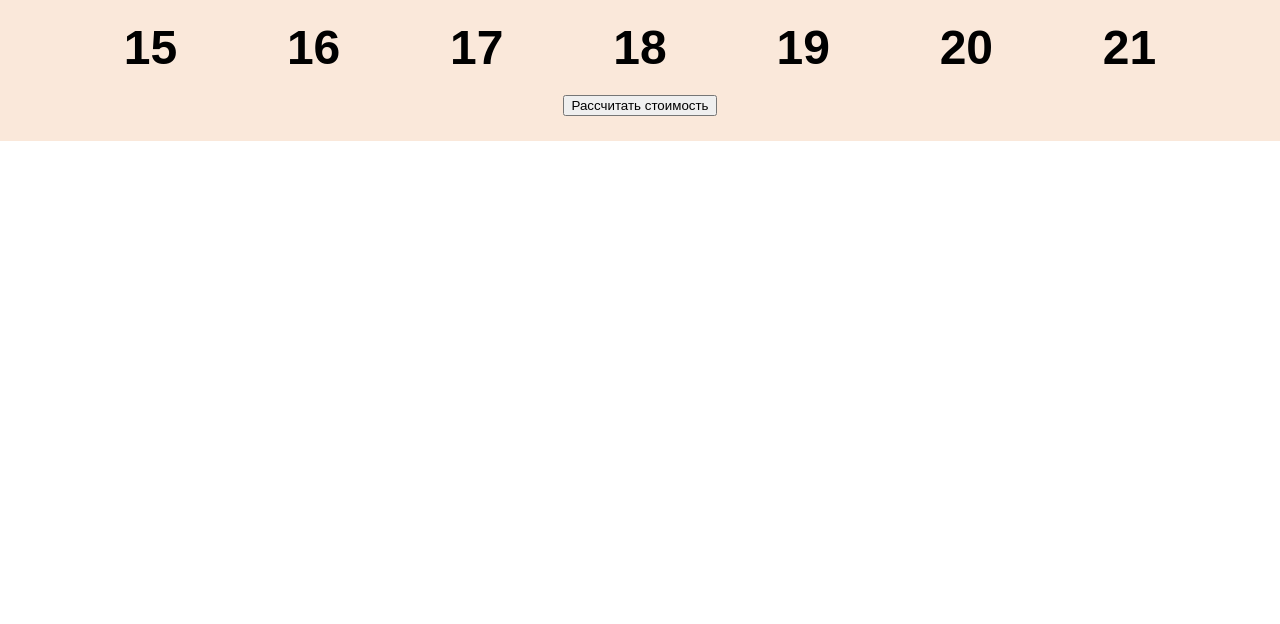
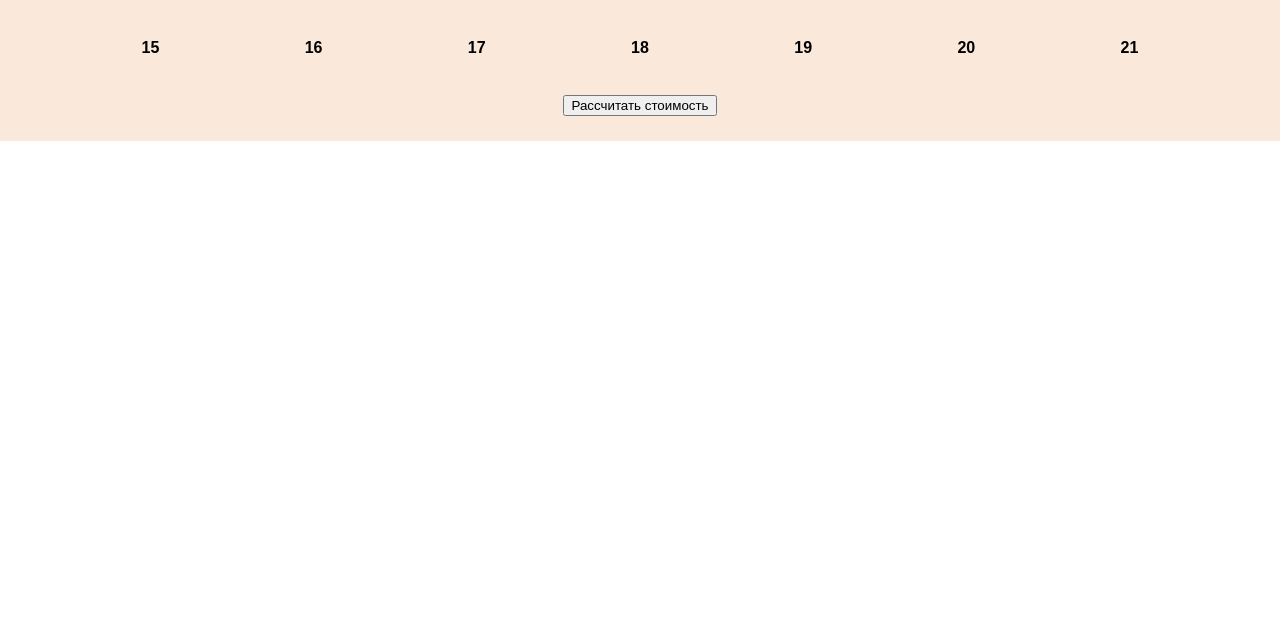
Before and after one commit to IlyaStepanov1104/Ariel, a plain HTML site: page index.html in a window 1280 px wide. Shown: the part 176-800 px from the top of the page. Drawn offline with Linux system fonts and the light colour scheme.

Commit message:
Update style.css

```diff
--- a/assets/css/style.css
+++ b/assets/css/style.css
@@ -5,10 +5,10 @@ html, body{
 	font-family: 'Jost', sans-serif;
 	overflow-x: hidden;
 }
- a:link { text-decoration: none; color: black}
- a:visited { text-decoration: none; color: black}
- a:active { text-decoration: none; color: black}
- a:hover {text-decoration: none; color: black}
+a:link {text-decoration: none; color: black}
+a:visited {text-decoration: none; color: black}
+a:active {text-decoration: none; color: black}
+a:hover {text-decoration: none; color: black}
 h1, h2, h3, h4, h5, h6{
 	margin: 0;
 }
@@ -40,7 +40,7 @@ h1, h2, h3, h4, h5, h6{
 
 .day{
 	color: #000;
-	font-size: 3em;
+	font-size: 100%;
 	font-weight: 600;
 	background: transparent;
 	border: 5px solid transparent;
```
